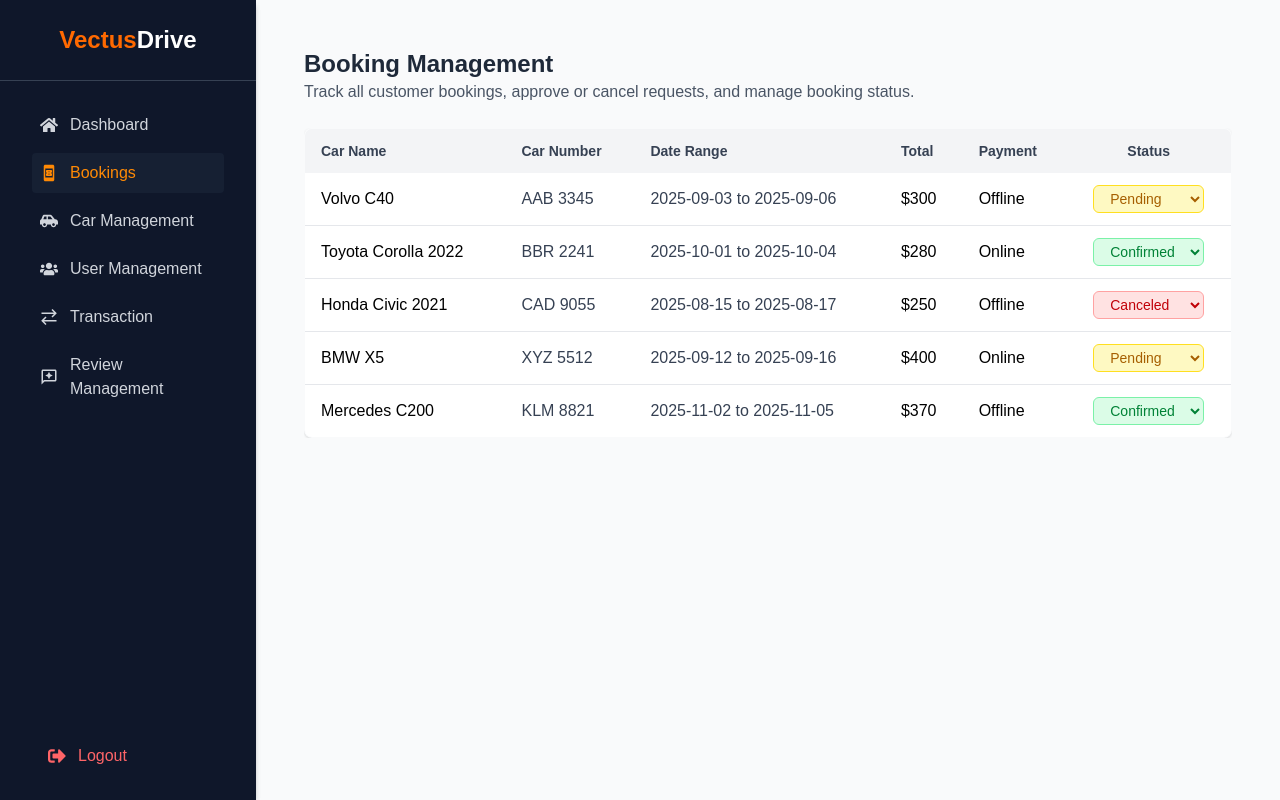
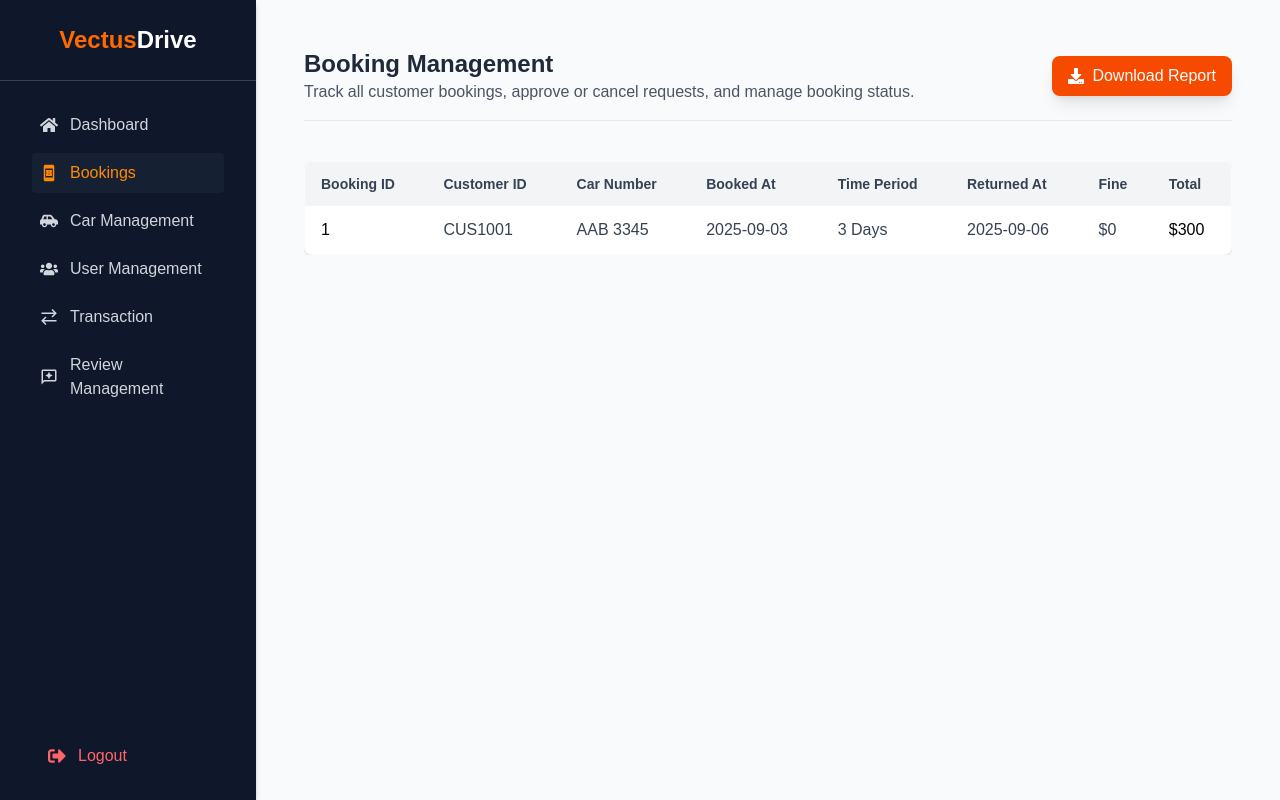
Before and after one commit to Vectus-Drive/frontend, a React (Vite) app: page /admin/admin/bookings in a window 1280 px wide. Built offline with nearby package versions, Linux system fonts and the light colour scheme.

Commit message:
Refactor BookingManagement component to improve booking data structure and UI, including new download report feature and updated table headers.

```diff
--- a/src/context/CarProvider.jsx
+++ b/src/context/CarProvider.jsx
@@ -7,8 +7,8 @@ export default function CarProvider({ children }) {
     {
       id: 1,
       no : "add3455",
-      name: "Toyota",
-      type: "Sedan",
+      name: "Toyota", //make
+      type: "Sedan", //model //generate report
       image: "car1.jpg",
       seats: 4,
       fuel: "Petrol",
@@ -19,6 +19,8 @@ export default function CarProvider({ children }) {
       features: ["Air Conditioning", "Bluetooth", "Backup Camera"],
       price_per_day: 50,
       availability_status: "Available",
+      //condition
+      //services(last with date)
     },
     {
       id: 2,
--- a/src/pages/admin/BookingManagement.jsx
+++ b/src/pages/admin/BookingManagement.jsx
@@ -1,69 +1,41 @@
 import { useState } from "react";
-
+import { FaDownload } from "react-icons/fa";
 function BookingManagement() {
   const [bookings, setBookings] = useState([
     {
-      id: 1,
-      carName: "Volvo C40",
+      booking_id: 1,
+      customer_id: "CUS1001",
       carNumber: "AAB 3345",
-      dateRange: "2025-09-03 to 2025-09-06",
+      booked_at: "2025-09-03",
+      time_period: "3 Days",
+      returned_at: "2025-09-06",
+      fine: "$0",
       total: "$300",
-      payment: "Offline",
       status: "Pending",
-    },
-    {
-      id: 2,
-      carName: "Toyota Corolla 2022",
-      carNumber: "BBR 2241",
-      dateRange: "2025-10-01 to 2025-10-04",
-      total: "$280",
-      payment: "Online",
-      status: "Confirmed",
-    },
-    {
-      id: 3,
-      carName: "Honda Civic 2021",
-      carNumber: "CAD 9055",
-      dateRange: "2025-08-15 to 2025-08-17",
-      total: "$250",
-      payment: "Offline",
-      status: "Canceled",
-    },
-    {
-      id: 4,
-      carName: "BMW X5",
-      carNumber: "XYZ 5512",
-      dateRange: "2025-09-12 to 2025-09-16",
-      total: "$400",
-      payment: "Online",
-      status: "Pending",
-    },
-    {
-      id: 5,
-      carName: "Mercedes C200",
-      carNumber: "KLM 8821",
-      dateRange: "2025-11-02 to 2025-11-05",
-      total: "$370",
-      payment: "Offline",
-      status: "Confirmed",
     },
   ]);
 
   const handleStatusChange = (id, newStatus) => {
     setBookings((prev) =>
-      prev.map((b) =>
-        b.id === id ? { ...b, status: newStatus } : b
-      )
+      prev.map((b) => (b.booking_id === id ? { ...b, status: newStatus } : b))
     );
   };
 
   return (
     <div className="p-6">
-      <div className="mb-6">
-        <h1 className="text-2xl font-bold text-gray-800">Booking Management</h1>
-        <p className="text-gray-600">
-          Track all customer bookings, approve or cancel requests, and manage booking status.
-        </p>
+      <div className="flex border-b pb-4 border-gray-200 mb-10 justify-between items-center">
+        <div>
+          <h1 className="text-2xl font-bold text-gray-800">
+            Booking Management
+          </h1>
+          <p className="text-gray-600">
+            Track all customer bookings, approve or cancel requests, and manage
+            booking status.
+          </p>
+        </div>
+        <button className="flex items-center gap-2 bg-orange-600 hover:bg-orange-700 text-white px-4 py-2 rounded-lg shadow-lg transition duration-200">
+          <FaDownload /> Download Report
+        </button>
       </div>
 
       <div className="overflow-x-auto">
@@ -71,22 +43,28 @@ function BookingManagement() {
           <thead className="bg-gray-100">
             <tr>
               <th className="px-4 py-3 text-left text-sm font-semibold text-gray-700">
-                Car Name
+                Booking ID
+              </th>
+              <th className="px-4 py-3 text-left text-sm font-semibold text-gray-700">
+                Customer ID
               </th>
               <th className="px-4 py-3 text-left text-sm font-semibold text-gray-700">
                 Car Number
               </th>
               <th className="px-4 py-3 text-left text-sm font-semibold text-gray-700">
-                Date Range
+                Booked At
+              </th>
+              <th className="px-4 py-3 text-left text-sm font-semibold text-gray-700">
+                Time Period
+              </th>
+              <th className="px-4 py-3 text-left text-sm font-semibold text-gray-700">
+                Returned At
+              </th>
+              <th className="px-4 py-3 text-left text-sm font-semibold text-gray-700">
+                Fine
               </th>
               <th className="px-4 py-3 text-left text-sm font-semibold text-gray-700">
                 Total
-              </th>
-              <th className="px-4 py-3 text-left text-sm font-semibold text-gray-700">
-                Payment
-              </th>
-              <th className="px-4 py-3 text-center text-sm font-semibold text-gray-700">
-                Status
               </th>
             </tr>
           </thead>
@@ -94,33 +72,23 @@ function BookingManagement() {
           <tbody className="divide-y divide-gray-200 bg-white">
             {bookings.map((booking) => (
               <tr
-                key={booking.id}
+                key={booking.booking_id}
                 className="hover:bg-gray-50 transition-colors"
               >
-                <td className="px-4 py-3">{booking.carName}</td>
+                <td className="px-4 py-3">{booking.booking_id}</td>
+                <td className="px-4 py-3 text-gray-700">
+                  {booking.customer_id}
+                </td>
                 <td className="px-4 py-3 text-gray-700">{booking.carNumber}</td>
-                <td className="px-4 py-3 text-gray-700">{booking.dateRange}</td>
+                <td className="px-4 py-3 text-gray-700">{booking.booked_at}</td>
+                <td className="px-4 py-3 text-gray-700">
+                  {booking.time_period}
+                </td>
+                <td className="px-4 py-3 text-gray-700">
+                  {booking.returned_at}
+                </td>
+                <td className="px-4 py-3 text-gray-700">{booking.fine}</td>
                 <td className="px-4 py-3 font-medium">{booking.total}</td>
-                <td className="px-4 py-3">{booking.payment}</td>
-                <td className="px-4 py-3 text-center">
-                  <select
-                    value={booking.status}
-                    onChange={(e) =>
-                      handleStatusChange(booking.id, e.target.value)
-                    }
-                    className={`px-3 py-1 rounded-md text-sm border font-medium ${
-                      booking.status === "Pending"
-                        ? "bg-yellow-100 text-yellow-700 border-yellow-300"
-                        : booking.status === "Confirmed"
-                        ? "bg-green-100 text-green-700 border-green-300"
-                        : "bg-red-100 text-red-700 border-red-300"
-                    }`}
-                  >
-                    <option value="Pending">Pending</option>
-                    <option value="Confirmed">Confirmed</option>
-                    <option value="Canceled">Canceled</option>
-                  </select>
-                </td>
               </tr>
             ))}
           </tbody>
```
